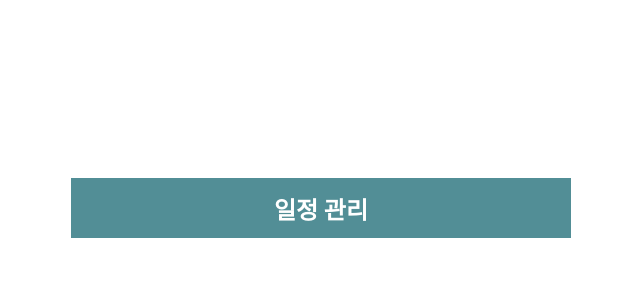
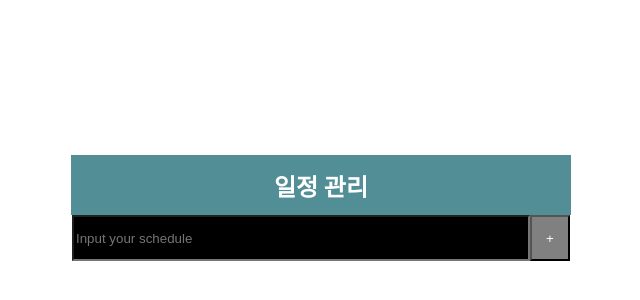
Before and after one commit to skullkim/todoList-react, a React (Create React App) app in the folder todo/: page / in a window 1280 px wide. Shown: the part 42-342 px from the top of the page, without its empty margins (319-959 px from the left). Built offline with nearby package versions, Linux system fonts and the light colour scheme.

Commit message:
추가: input todo 부분 디자인 완료

```diff
--- a/todo/src/App.js
+++ b/todo/src/App.js
@@ -2,11 +2,13 @@ import logo from './logo.svg';
 import './App.css';
 import HeaderComponent from "./headerComponent";
 import styles from "./styles/App-style.module.scss";
+import InputTodoComponent from "./InputTodoComponent";
 
 function App() {
   return (
    <div className={styles.div}>
         <HeaderComponent/>
+        <InputTodoComponent/>
    </div>
   );
 }
--- a/todo/src/InputTodoComponent.js
+++ b/todo/src/InputTodoComponent.js
@@ -1,12 +1,26 @@
 import React from 'react';
 import styled from 'styled-components';
+import {placeholder} from "@babel/types";
 
-const inputTodo = styled.input`
+const InputTodo = styled.input`
     color: lightgray;
     background-color: black;
+    width: 450px;
+    height: 40px;
 `;
 
-const addTodo = styled`
+const AddTodo = styled.button`
     background-color: gray;
     color: white;
+    width: 40px;
+    height: 46px;
 `;
+
+const InputTodoComponent = () => (
+    <div>
+        <InputTodo type="text" placeholder={"Input your schedule"}/>
+        <AddTodo>+</AddTodo>
+    </div>
+)
+
+export default InputTodoComponent;
--- a/todo/src/headerComponent.js
+++ b/todo/src/headerComponent.js
@@ -11,12 +11,10 @@ const Header = styled.header`
   align-items: center;
 `;
 
-const HeaderComponent = () => {
-    return (
+const HeaderComponent = () => (
         <Header>
             <h2>일정 관리</h2>
         </Header>
-    );
-}
+)
 
 export default HeaderComponent;
--- a/todo/src/styles/App-style.module.scss
+++ b/todo/src/styles/App-style.module.scss
@@ -7,6 +7,7 @@ html, body {
 .div {
   height: 500px;
   display: flex;
+  flex-direction: column;
   justify-content: center;
   align-items: center;
 }
```
